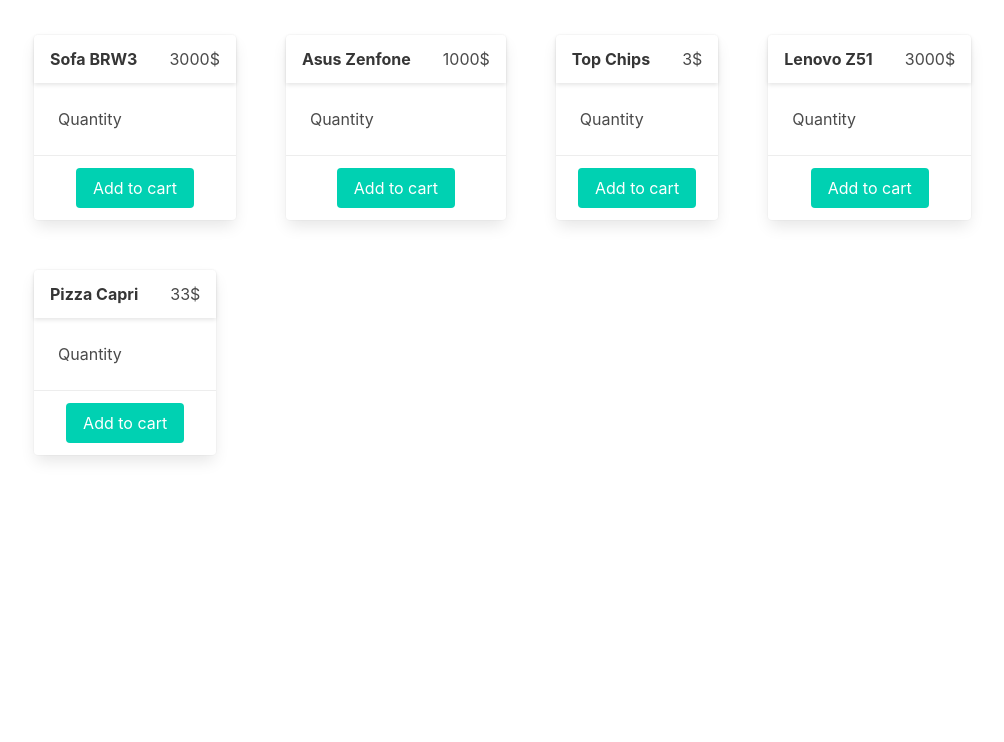
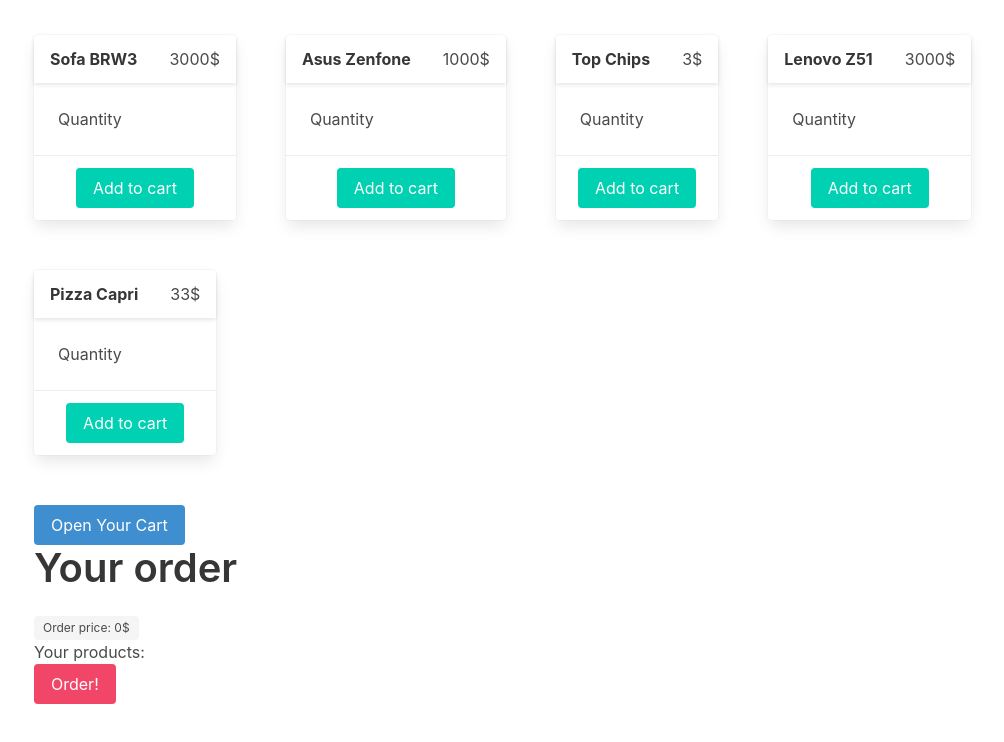
Before and after one commit to Melanie27/react-shopping-cart, a React (Create React App) app: page / in a window 1280 px wide. Shown: the top 742 px of the page, without its empty margins (65-1069 px from the left). Built offline with nearby package versions, Linux system fonts and the light colour scheme.

Commit message:
moved cart component

```diff
--- a/src/components/Cart.js
+++ b/src/components/Cart.js
@@ -3,17 +3,65 @@
  */
 import React, { Component } from 'react';
 import {connect} from "react-redux";
-class Cart extends React.Component {
+class Cart extends Component {
+    constructor() {
+        super();
+        this.state = {
+            isCartOpened: false
+        };
+        this.orderPrice = this.orderPrice.bind(this);
+        this.deleteProduct = this.deleteProduct.bind(this);
+    }
+    orderPrice() {
+        return this.props.cartProducts.reduce((totalPrice, currentProduct) => {
+            return totalPrice + currentProduct.totalPrice;
+        }, 0);
+    }
+
+    toggleCartStatus() {
+        this.setState({
+            isCartOpened: !this.state.isCartOpened
+        })
+    }
+
+
+    deleteProduct(productKey) {
+
+        this.props.onDeleteProduct({ productKey });
+
+    }
+    //{"product__add-to-cart card-footer-item button is-primary" + (this.isOutOfStock() ? 'button' : 'button is-primary')  + ""}
     render() {
         return (
-            <div className="cart">
-                {this.props.cartProducts.map((singleProduct) =>
-                    <div className="sd">
-                        <p> {singleProduct.name }</p>
-                        <p> {singleProduct.price} </p>
-                    </div>
-                )}
-            </div>
+            <aside className={"cart menu " + (this.state.isCartOpened ? 'cart__is-open' : '')}>
+                <button onClick={this.toggleCartStatus.bind(this)} className="cart__switcher button is-info">
+                    {this.state.isCartOpened ? 'Close' : 'Open Your Cart'}
+                </button>
+                <h3 className="title is-2"> Your order </h3>
+                <h5 className="tag">
+                    Order price: 		{ this.orderPrice() }$
+                </h5>
+                <p>Your products:</p>
+                <div className="cart__products-list" >
+                    {this.props.cartProducts.map((product, key) =>
+                        <div key={key} className="cart__product">
+                            <h5 className="product__title">{ product.name } </h5>
+                            {/*<p className="product__price">Price { product.price }$ </p>*/}
+                            <p className="product__quantity">Quantity: { product.quantity } </p>
+                            <p className="product__total-price"> Total price: { product.totalPrice }$ </p>
+                            <div className="block" >
+								<span className="tag is-danger">
+									Delete
+							<button onClick={this.deleteProduct.bind(this, key)} className="delete is-small"></button>
+							</span>
+                            </div>
+                        </div>
+
+                    )}
+                </div>
+                <button className="button is-danger"> Order! </button>
+
+            </aside>
         )
     }
 }
```
